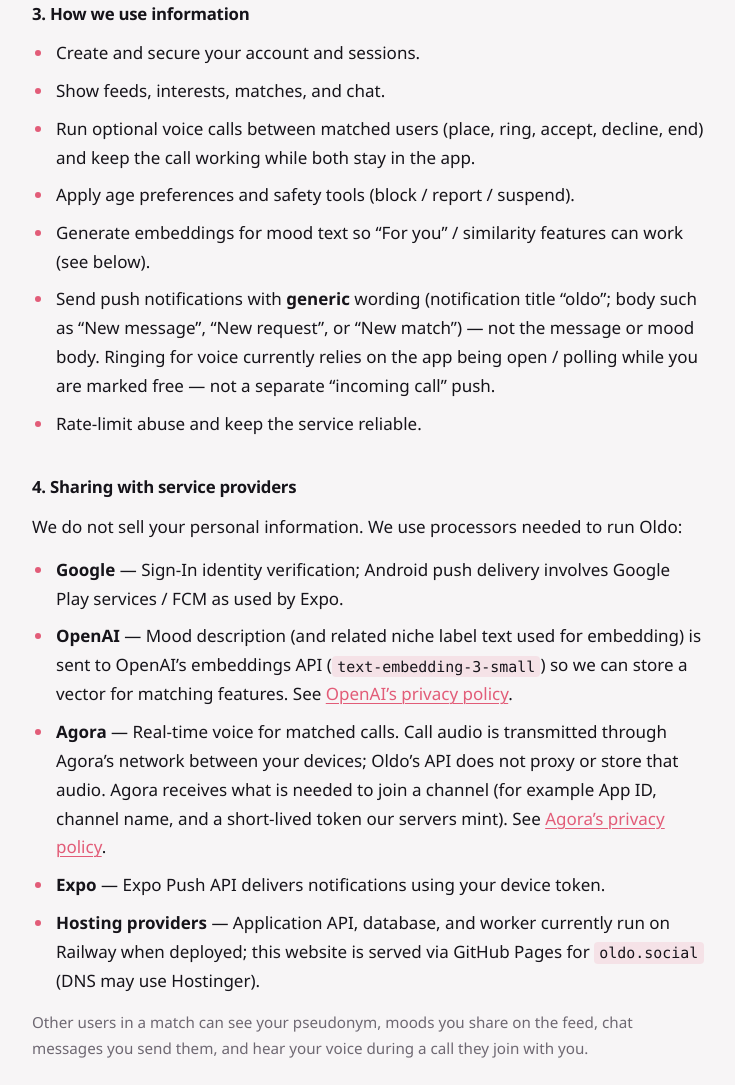
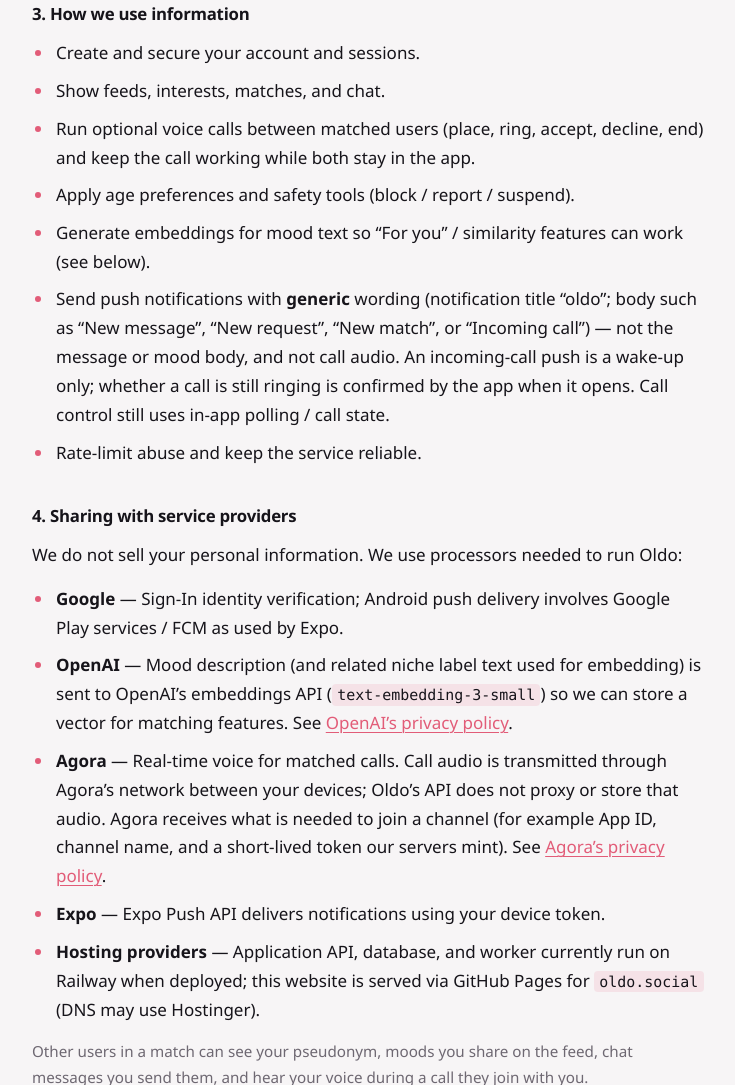
Before and after one commit to sidiscoding69-cmyk/oldo-legal, a plain HTML site: page privacy/index.html in a window 1280 px wide. Shown: the part 1589-2674 px from the top of the page, without its empty margins (272-1007 px from the left). Drawn offline with Linux system fonts and the light colour scheme.

Commit message:
Note Incoming call push in privacy (generic wake-up).
Co-authored-by: Cursor <cursoragent@cursor.com>

```diff
--- a/privacy/index.html
+++ b/privacy/index.html
@@ -121,9 +121,10 @@
           <li>
             Send push notifications with <strong>generic</strong> wording
             (notification title “oldo”; body such as “New message”,
-            “New request”, or “New match”) — not the message or mood body.
-            Ringing for voice currently relies on the app being open / polling
-            while you are marked free — not a separate “incoming call” push.
+            “New request”, “New match”, or “Incoming call”) — not the message
+            or mood body, and not call audio. An incoming-call push is a wake-up
+            only; whether a call is still ringing is confirmed by the app when
+            it opens. Call control still uses in-app polling / call state.
           </li>
           <li>Rate-limit abuse and keep the service reliable.</li>
         </ul>
```
